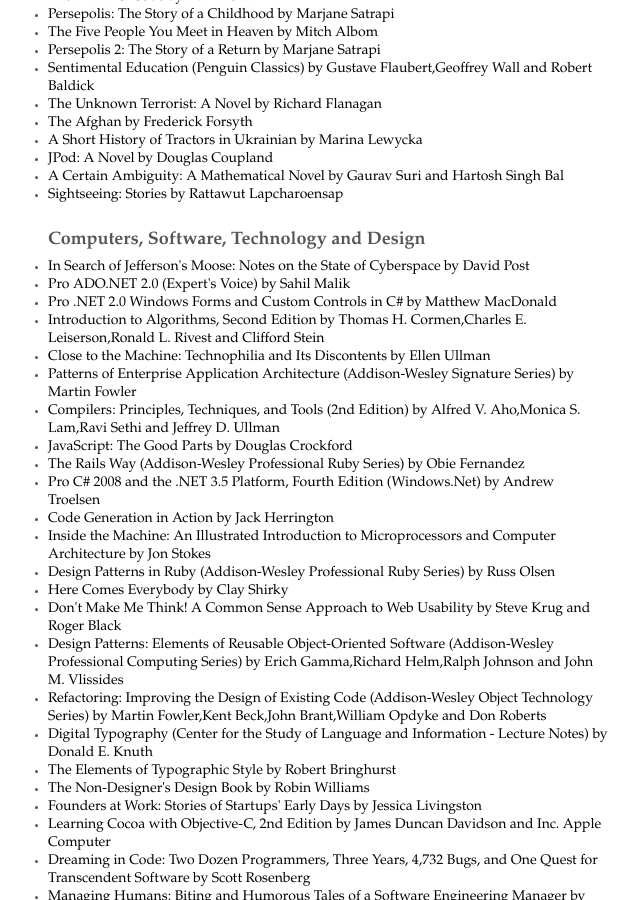
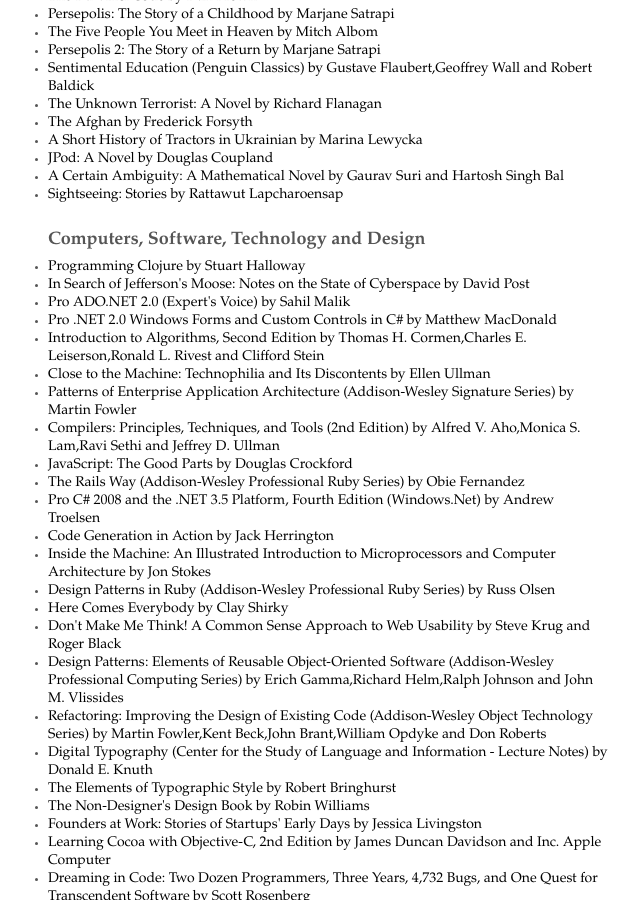
Before and after one commit to deepakjois/website, a Jekyll site: the page built from books/index.html, in a window 1280 px wide and 900 px high, scrolled down 2157 px. Shown: the whole window, without its empty margins (312-952 px from the left). Built offline with Jekyll 4.4.1, drawn with Linux system fonts in a browser that asks for light colours.

Commit message:
Adding Programming Clojure

```diff
--- a/_includes/books_read.html
+++ b/_includes/books_read.html
@@ -112,6 +112,7 @@
 <h3>Computers, Software, Technology and Design</h3>
 
 <ul id="non-fiction-tech">
+  <li class="in_2009"><a href="http://www.amazon.com/Programming-Clojure-Stuart-Halloway/dp/1934356336">Programming Clojure by Stuart Halloway</a>
   <li class="in_2009"><a href="http://www.amazon.com/Search-Jeffersons-Moose-Cyberspace-Current/dp/0195342895">In Search of Jefferson's Moose: Notes on the State of Cyberspace by David Post</a>
   <li class="pre_2009"><a href="http://www.amazon.com/Pro-ADO-NET-2-0-Experts-Voice/dp/1590595122%3FSubscriptionId%3D1KWW0ZZBXM2H44SQVD02%26tag%3Dws%26linkCode%3Dxm2%26camp%3D2025%26creative%3D165953%26creativeASIN%3D1590595122">Pro ADO.NET 2.0 (Expert's Voice) by Sahil Malik</a></li>
   <li class="pre_2009"><a href="http://www.amazon.com/NET-Windows-Forms-Custom-Controls/dp/1590594398%3FSubscriptionId%3D1KWW0ZZBXM2H44SQVD02%26tag%3Dws%26linkCode%3Dxm2%26camp%3D2025%26creative%3D165953%26creativeASIN%3D1590594398">Pro .NET 2.0 Windows Forms and Custom Controls in C# by Matthew MacDonald</a></li>
```
